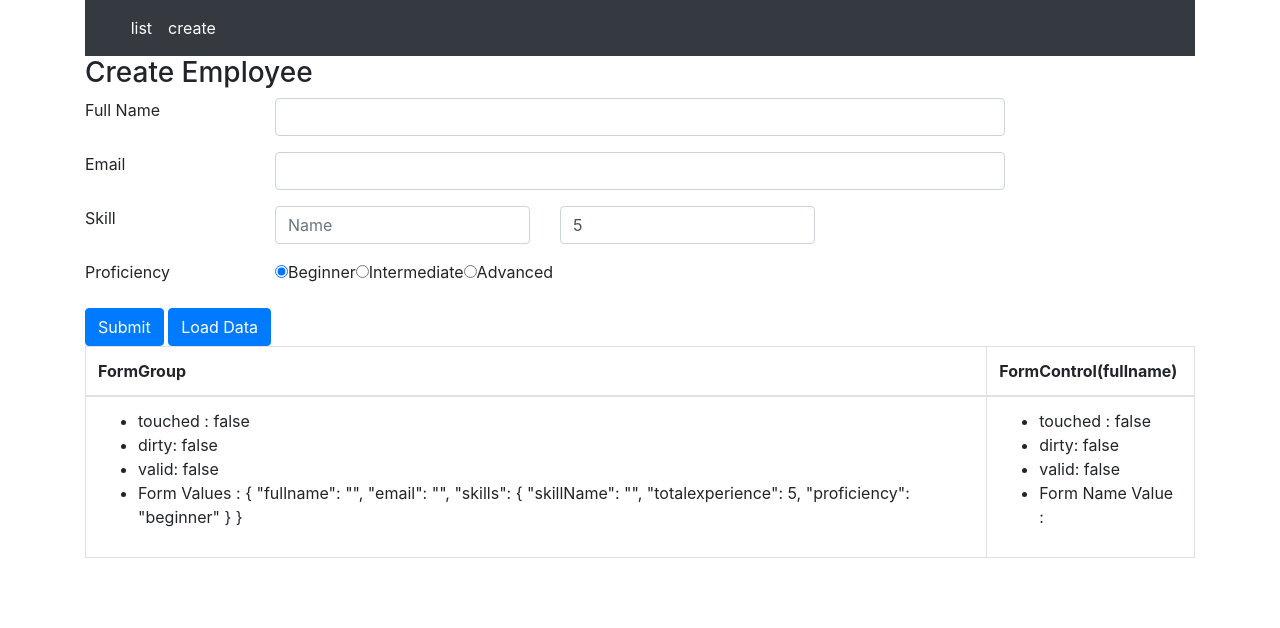
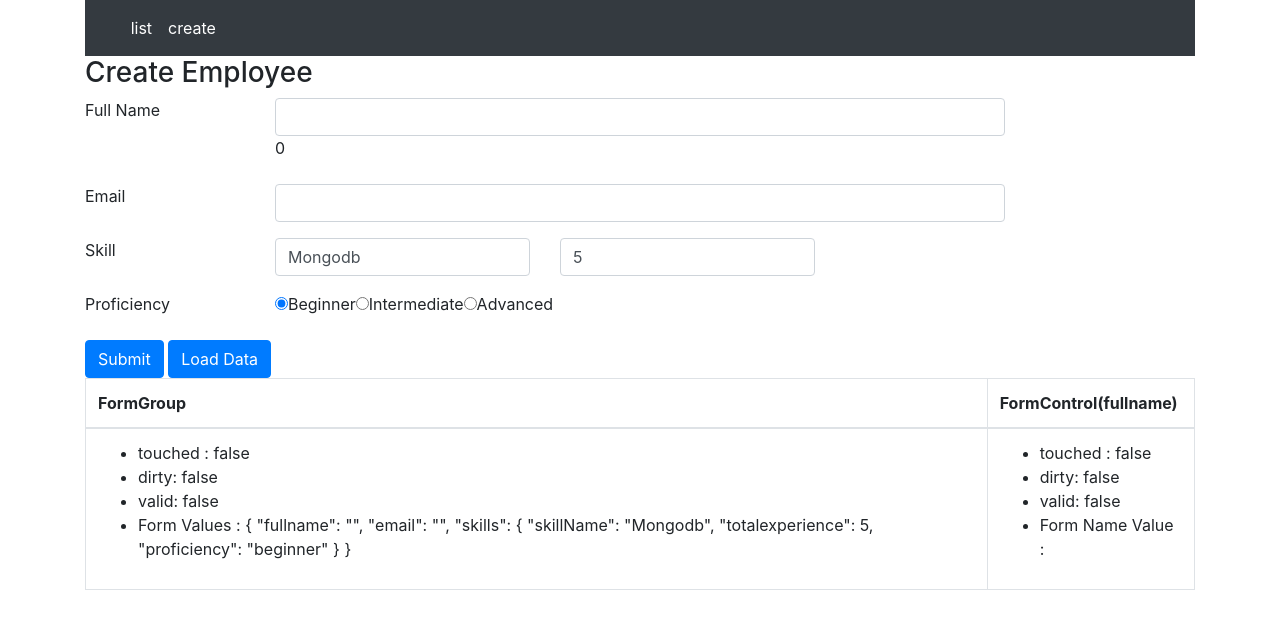
Before and after one commit to kprabhanew/Angular6, an Angular app: page /create in a window 1280 px wide. Shown: the top 628 px of the page. Built offline with nearby package versions, Linux system fonts and the light colour scheme.

Commit message:
First Commit -valueChanges-10

```diff
--- a/src/app/employee/create-employee.component.html
+++ b/src/app/employee/create-employee.component.html
@@ -8,6 +8,7 @@
           <label class="col-sm-2 control-label" for="fullname">Full Name</label>
           <div class="col-sm-8">
             <input id="fullname" type="text" class="form-control" formControlName="fullname">
+            <label>{{fullnameLength}}</label>
             <span class="help-block"
                   *ngIf="((employeeForm.get('fullname').touched ||
                            employeeForm.get('fullname').dirty) &&
--- a/src/app/employee/create-employee.component.ts
+++ b/src/app/employee/create-employee.component.ts
@@ -8,6 +8,7 @@ import { FormGroup, FormControl, FormBuilder, FormControlName, Validators } from
 })
 export class CreateEmployeeComponent implements OnInit {
   employeeForm: FormGroup;
+  fullnameLength = 0;
 
   constructor(private fb: FormBuilder) { }
 
@@ -16,11 +17,24 @@ export class CreateEmployeeComponent implements OnInit {
       fullname: ['', [Validators.required, Validators.minLength(2), Validators.maxLength(10)]],
       email: [''],
       skills: this.fb.group({
-        skillName: [''],
+        skillName: ['Mongodb'],
         totalexperience: 5,
-        proficiency: 'beginner'
+        proficiency: ['beginner']
       })
     })
+
+    // FormControl Changes
+    this.employeeForm.get("fullname").valueChanges.subscribe(
+      (value: string) => {
+        this.fullnameLength = value.length;
+        console.log(value)
+      });
+
+      // FormGroup Changes
+      this.employeeForm.valueChanges.subscribe(
+        (value: any) => {
+          console.log(value)
+        });
   }
   onLoadDataClick(): void {
   //   this.employeeForm.setValue({
--- a/tslint.json
+++ b/tslint.json
@@ -72,7 +72,8 @@
     "component-class-suffix": true,
     "directive-class-suffix": true,
     "semicolon": false,
-    "no-unused-expression": false
+    "no-unused-expression": false,
+    "align": false
 
   }
 }
```
Also changed, not shown: ReactiveForm_valid_scr.PNG (deleted), valueChanges_scr.PNG (added).
